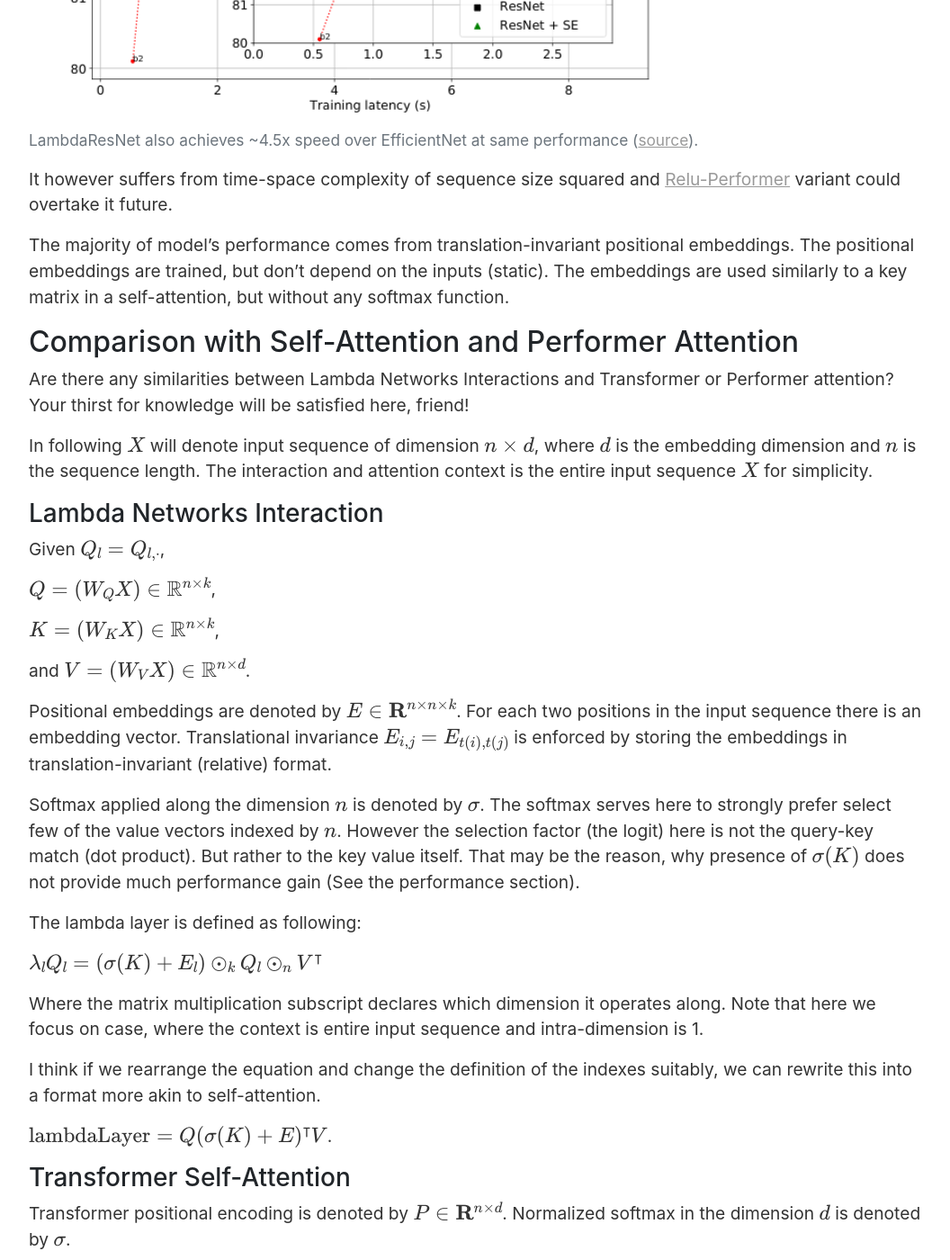
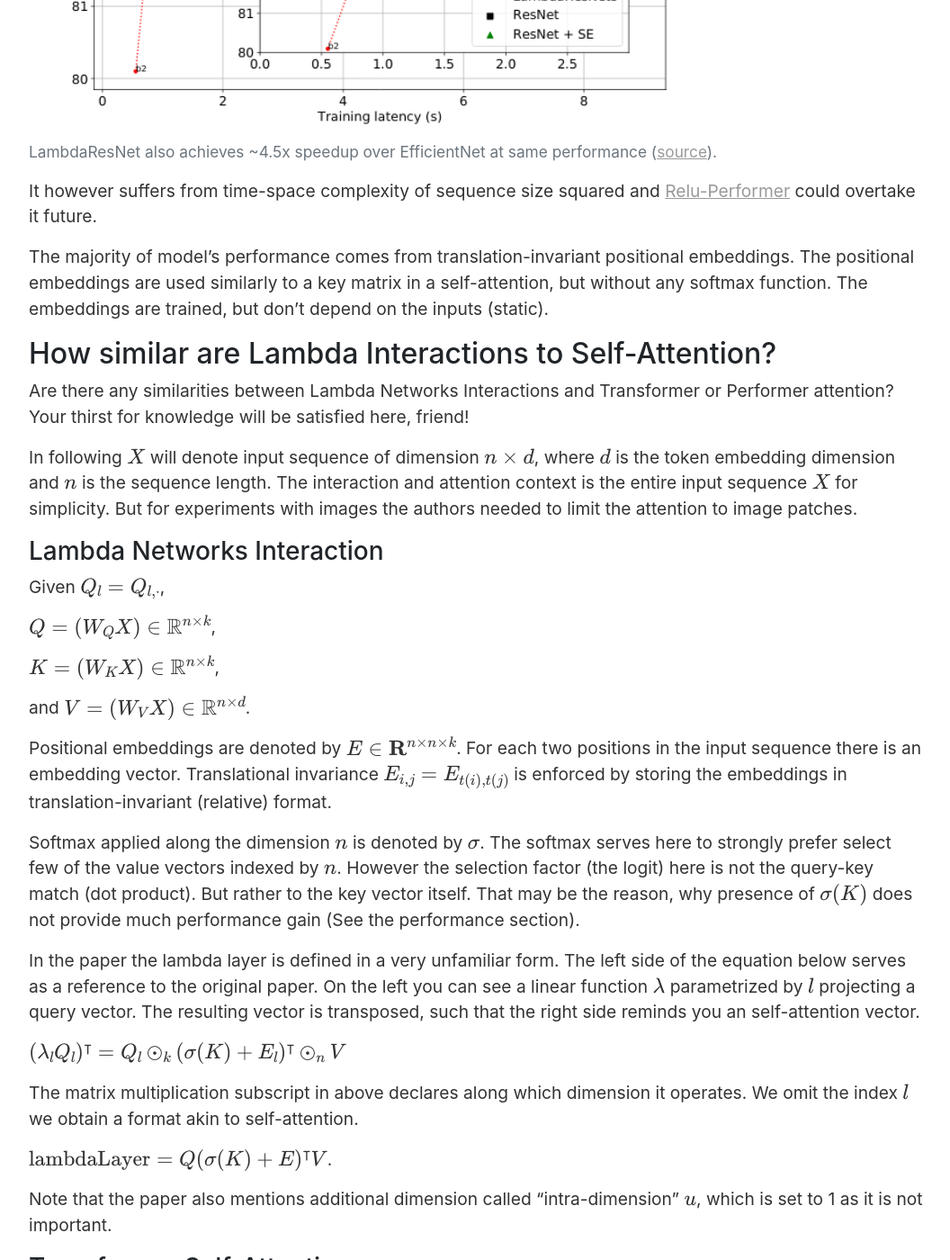
Before and after one commit to vackosar/vackosar.github.io, a Jekyll site: the page built from _posts/2020-11-29-Lamda-Networks-Transform-Self-Attention.md, in a window 1280 px wide and 1400 px high, scrolled down 955 px. Shown: the whole window at 90% size, without its empty margins (111-1167 px from the left). Built offline with Jekyll 4.4.1, drawn with Linux system fonts in a browser that asks for light colours; nearby versions of some CDN libraries; library files that are not in the unit come from our copies; comment, search, counter and statistics services are not loaded; some of the changed text lies outside the part shown.

Commit message:
lambda layer

```diff
--- a/_posts/2020-11-29-Lamda-Networks-Transform-Self-Attention.md
+++ b/_posts/2020-11-29-Lamda-Networks-Transform-Self-Attention.md
@@ -21,34 +21,36 @@ permalink: /:categories/:title
 
 
 [Lambda Network](https://openreview.net/forum?id=xTJEN-ggl1b) head achieved SoTA, when sewed on decapitated Resnet50, outperforming EfficientNet and vanilla Transformer self-attention heads.
-LambdaResNet also achieves ~4.5x speed over EfficientNet at same performance.
+LambdaResNet also achieves ~4.5x speedup over EfficientNet at same accuracy.
 
 <figure class="figure">
     <img
         class="figure-img img-fluid rounded"
-        alt="LambdaResNet also achieves ~4.5x speed over EfficientNet at same performance"
+        alt="LambdaResNet also achieves ~4.5x speedup over EfficientNet at same performance"
         src="/images/lambda-layer-faster-than-efficientNet.png">
     <figcaption class="figure-caption">
-        LambdaResNet also achieves ~4.5x speed over EfficientNet at same performance
+        LambdaResNet also achieves ~4.5x speedup over EfficientNet at same performance
         (<a href="https://openreview.net/forum?id=xTJEN-ggl1b">source</a>).
     </figcaption>
 </figure>
 
 
-It however suffers from time-space complexity of sequence size squared and [Relu-Performer](/ml/Performers-FAVOR+-Faster-Transformer-Attention) variant could overtake it future.
+It however suffers from time-space complexity of sequence size squared and [Relu-Performer](/ml/Performers-FAVOR+-Faster-Transformer-Attention) could overtake it future.
 
 The majority of model's performance comes from translation-invariant positional embeddings.
-The positional embeddings are trained, but don't depend on the inputs (static).
-The embeddings are used similarly to a key matrix in a self-attention, but without any softmax function.
+The positional embeddings are used similarly to a key matrix in a self-attention, but without any softmax function.
+The embeddings are trained, but don't depend on the inputs (static).
 
 
-## Comparison with Self-Attention and Performer Attention
+
+## How similar are Lambda Interactions to Self-Attention?
 
 Are there any similarities between Lambda Networks Interactions and Transformer or Performer attention?
 Your thirst for knowledge will be satisfied here, friend!
 
-In following \\( X \\) will denote input sequence of dimension \\( n \times d \\), where \\( d \\) is the embedding dimension and \\( n \\) is the sequence length.
+In following \\( X \\) will denote input sequence of dimension \\( n \times d \\), where \\( d \\) is the token embedding dimension and \\( n \\) is the sequence length.
 The interaction and attention context is the entire input sequence \\( X \\) for simplicity.
+But for experiments with images the authors needed to limit the attention to image patches.
 
 
 ### Lambda Networks Interaction
@@ -68,26 +70,28 @@ Translational invariance \\( E_{i, j} = E_{t(i), t(j)}\\) is enforced by storing
 Softmax applied along the dimension \\( n \\) is denoted by \\( \sigma \\).
 The softmax serves here to strongly prefer select few of the value vectors indexed by \\( n \\).
 However the selection factor (the logit) here is not the query-key match (dot product).
-But rather to the key value itself.
+But rather to the key vector itself.
 That may be the reason, why presence of \\( \sigma(K) \\) does not provide much performance gain (See the performance section).
 
-The lambda layer is defined as following:
+In the paper the lambda layer is defined in a very unfamiliar form.
+The left side of the equation below serves as a reference to the original paper.
+On the left you can see a linear function \\( \lambda \\) parametrized by \\( l \\) projecting a query vector.
+The resulting vector is transposed, such that the right side reminds you an self-attention vector.
 
-\\( \lambda_l Q_l = (\sigma(K) + E_l ) \odot_k Q_l \odot_n V^\intercal \\)
+\\( (\lambda_l Q_l)^\intercal = Q_l \odot_k (\sigma(K) + E_l )^{\intercal} \odot_n V \\)
 
-Where the matrix multiplication subscript declares which dimension it operates along.
-Note that here we focus on case, where the context is entire input sequence and intra-dimension is 1.
-
-I think if we rearrange the equation and change the definition of the indexes suitably,
-we can rewrite this into a format more akin to self-attention.
+The matrix multiplication subscript in above declares along which dimension it operates.
+We omit the index \\( l\\) we obtain a format akin to self-attention.
 
 \\( \mathrm{lambdaLayer} = Q (\sigma(K) + E)^\intercal V \\).
 
+Note that the paper also mentions additional dimension called "intra-dimension" \\( u \\), which is set to 1 as it is not important.
 
 ### Transformer Self-Attention
 
+Normalized softmax along dimension \\( n \\) is denoted by \\( \sigma \\).
 Transformer positional encoding is denoted by \\( P \in \mathbf{R}^{n \times d} \\).
-Normalized softmax in the dimension \\( d \\) is denoted by \\( \sigma \\).
+The positional embeddings are learned e.g. in case of BERT model.
 
 Given
 \\( Q = W_Q (X + P) \in \mathbb{R}^{n \times d}\\),
@@ -129,7 +133,7 @@ Additional time speed up in Performer comes from replacing the exponential with
 
 ## How Lambda Layer Performs Compared to Self-Attention and Performer?
 
-THe paper compares Lambda layer to Transformer self-attention.
+The paper compares Lambda layer to Transformer self-attention.
 While Lambda layer out-performs self-attention, it does so by only a small margin.
 For experimental specifics, please see the paper.
 Note that in the experiment the lambda layer is not applied to the entire picture,
```
